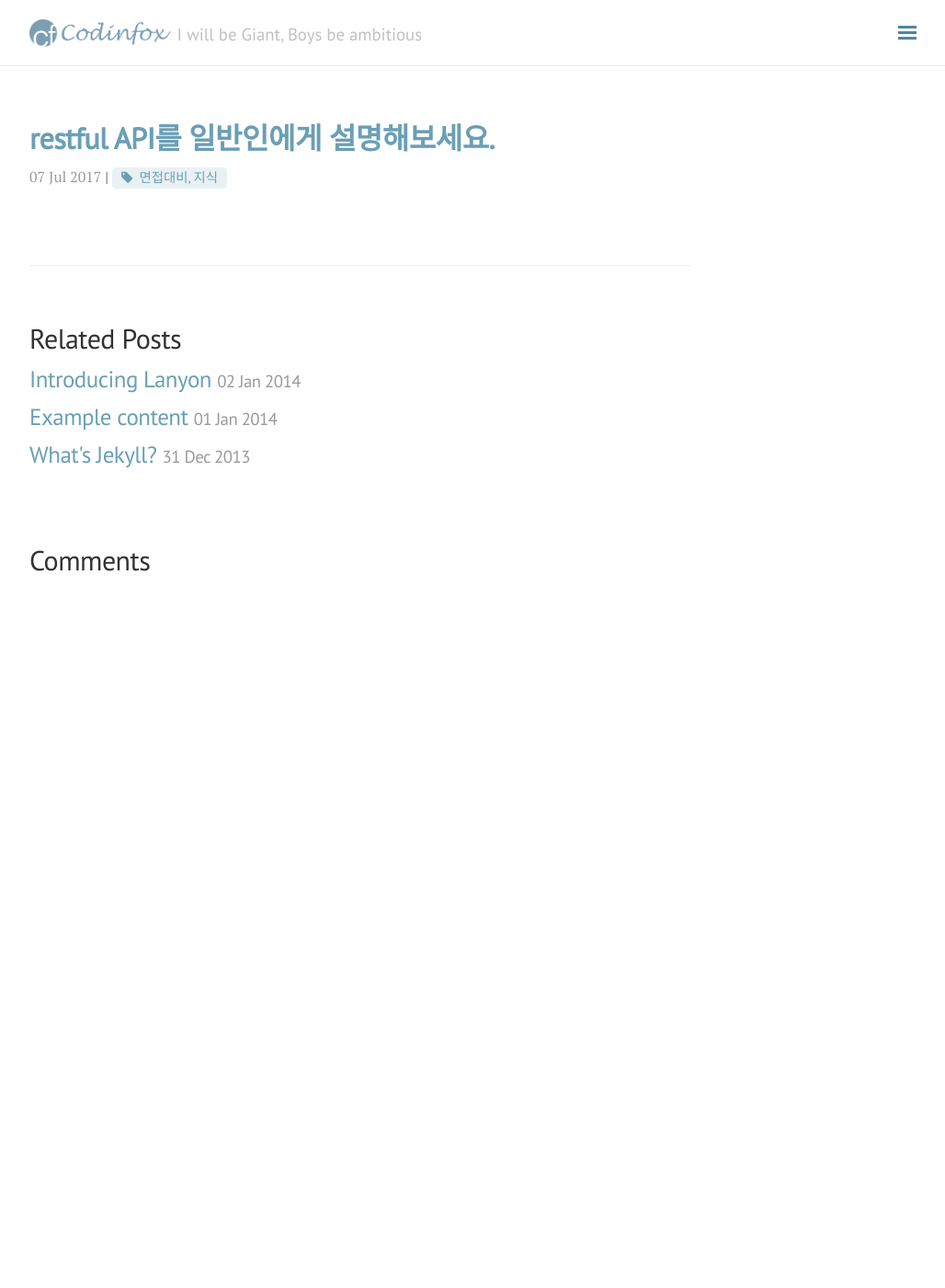
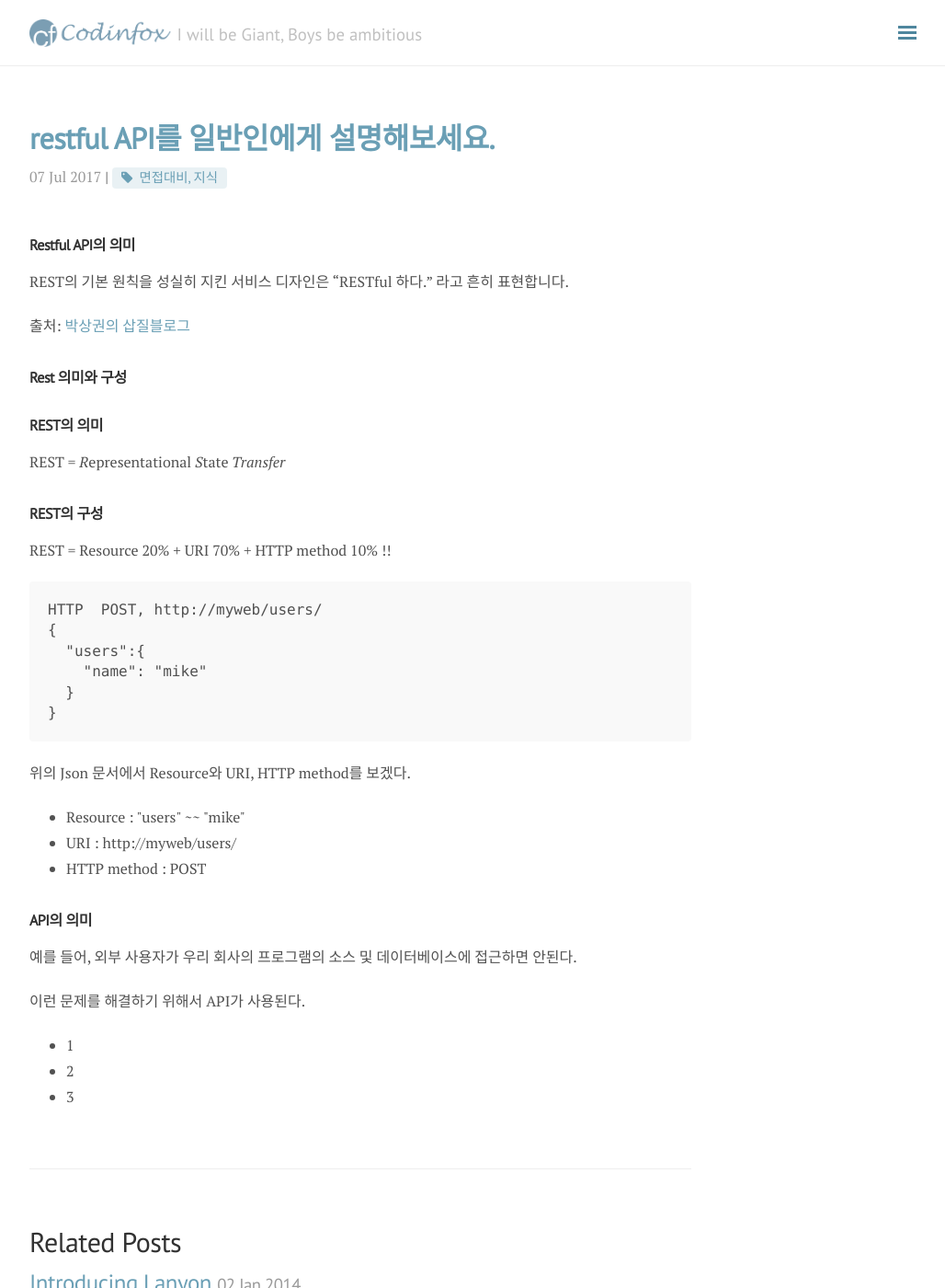
Before and after one commit to masinogns/masinogns.github.com, a Jekyll site: the page built from _posts/2017-07-07-restful-API.md, in a window 1280 px wide and 1400 px high. Shown: the whole window at 92% size, without its empty margins (248-1276 px from the left). Built offline with Jekyll 4.4.1, drawn with Linux system fonts in a browser that asks for light colours; nearby versions of some CDN libraries; comment, search, counter and statistics services are not loaded.

Commit message:
post update

````diff
--- a/_posts/2017-07-07-restful-API.md
+++ b/_posts/2017-07-07-restful-API.md
@@ -1,6 +1,39 @@
 ---
 layout: post
 title: restful API를 일반인에게 설명해보세요.
-categories: 면접대비
+categories: Interview
 tag: 면접대비, 지식
 ---
+
+### Restful API의 의미
+REST의 기본 원칙을 성실히 지킨 서비스 디자인은 “RESTful 하다.” 라고 흔히 표현합니다.
+
+출처: [박상권의 삽질블로그](http://gun0912.tistory.com/63)
+### Rest 의미와 구성
+##### REST의 의미
+REST = *R*epresentational *S*tate *Transfer*
+
+##### REST의 구성
+REST = Resource 20% + URI 70% + HTTP method 10% !!
+```
+HTTP  POST, http://myweb/users/
+{
+  "users":{
+    "name": "mike"
+  }
+}
+```
+<p>위의 Json 문서에서 Resource와 URI, HTTP method를 보겠다.</p>
+<ul>
+  <li>Resource : "users" ~~ "mike"</li>
+  <li>URI : http://myweb/users/</li>
+  <li>HTTP method : POST</li>
+</ul>
+##### API의 의미
+<p>예를 들어, 외부 사용자가 우리 회사의 프로그램의 소스 및 데이터베이스에 접근하면 안된다.</p>
+<p>이런 문제를 해결하기 위해서 API가 사용된다.</p>
+<ul>
+  <li>1</li>
+  <li>2</li>
+  <li>3</li>
+</ul>
````
